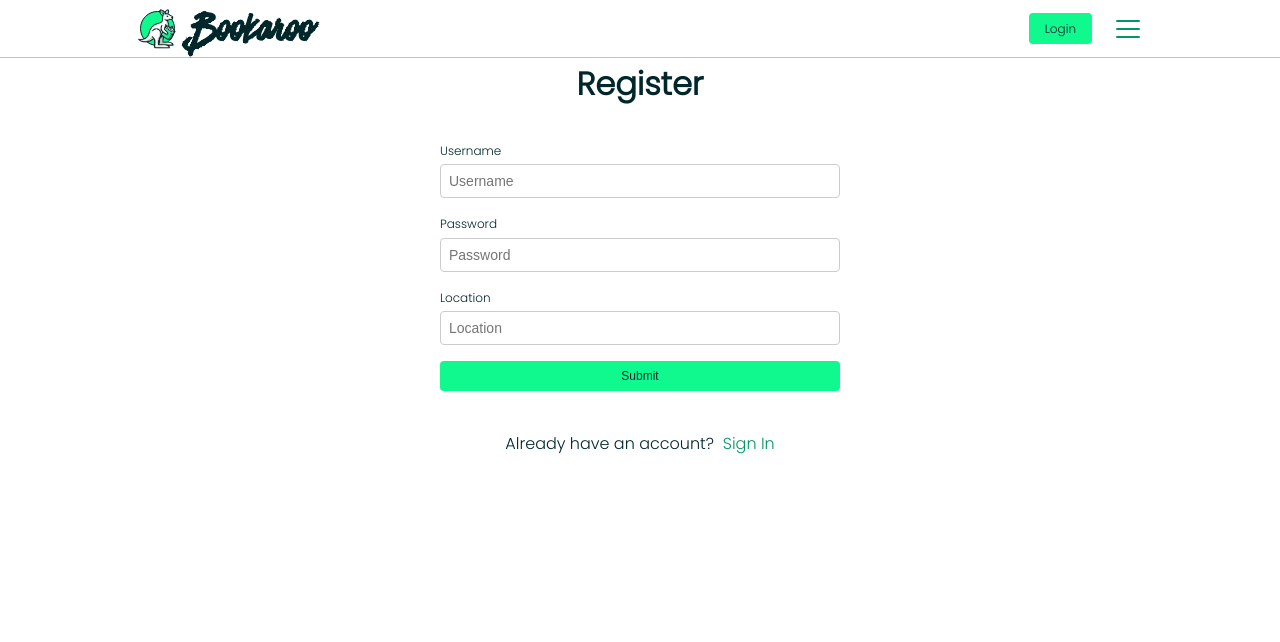
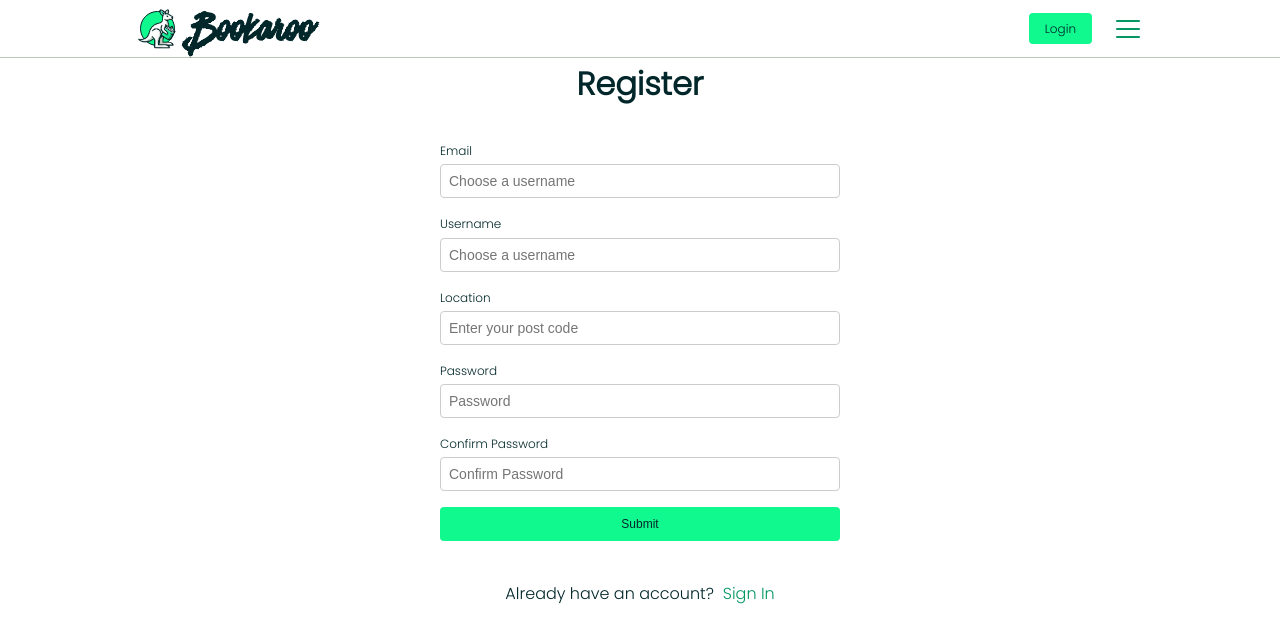
Before and after one commit to benhensor/bookaroo_frontend, a React (Create React App) app: page /register in a window 1280 px wide. Shown: the top 642 px of the page. Built offline with nearby package versions, Linux system fonts and the light colour scheme.

Commit message:
registration added

```diff
--- a/src/assets/styles/LoginStyles.js
+++ b/src/assets/styles/LoginStyles.js
@@ -3,3 +3,9 @@ import styled from 'styled-components';
 export const P = styled.p`
 margin-top: var(--sm);
 `
+
+export const InputGroup = styled.div`
+display: flex;
+flex-direction: column;
+margin-bottom: var(--sm);
+`
--- a/src/components/buttons/Button.js
+++ b/src/components/buttons/Button.js
@@ -3,7 +3,7 @@ import styled from 'styled-components'
 import { useWindowWidth } from '../../utils/useWindowWidth'
 import { Link } from 'react-router-dom'
 
-export default function Button({ type, text, onClick, to, state }) {
+export default function Button({ id, text, onClick, to, state }) {
 
 	const mobile = useWindowWidth() < 768
 
@@ -13,9 +13,9 @@ export default function Button({ type, text, onClick, to, state }) {
 		}
 	}
 
-	// Define styles and props for different button types
-	const getButtonStyles = (type) => {
-		switch (type) {
+	// Define styles and props for different button ids
+	const getButtonStyles = (id) => {
+		switch (id) {
 			case 'action':
 				return {
 					as: 'button',
@@ -24,6 +24,7 @@ export default function Button({ type, text, onClick, to, state }) {
 					color: 'var(--blkGreen)',
 					width: '100%',
           fontSize: '1.2rem',
+					type: text.toLowerCase() === 'submit' ? 'submit' : 'button',
 				}
 			case 'link':
 				return {
@@ -45,6 +46,7 @@ export default function Button({ type, text, onClick, to, state }) {
 					width: mobile ? '130px' : '150px',
 					padding: '.6rem var(--md)',
 					fontSize: '1.2rem',
+					type: 'button',
 				}
 			case 'delete':
 				return {
@@ -54,6 +56,7 @@ export default function Button({ type, text, onClick, to, state }) {
 					color: 'white',
 					width: '100%',
 					fontSize: '1.2rem',
+					type: 'button',
 				}
 			case 'word':
 				return {
@@ -96,11 +99,12 @@ export default function Button({ type, text, onClick, to, state }) {
 					backgroundColor: 'grey',
 					backgroundHoverColor: 'darkgrey',
 					color: 'white',
+					type: 'button',
 				}
 		}
 	}
 
-	// Get styles based on the type
+	// Get styles based on the id
 	const {
 		as,
 		backgroundColor,
@@ -111,7 +115,7 @@ export default function Button({ type, text, onClick, to, state }) {
 		width,
 		padding,
 		textDecoration,
-	} = getButtonStyles(type)
+	} = getButtonStyles(id)
 
 	// Return the button or link with appropriate styles
 	return (
--- /dev/null
+++ b/src/components/buttons/LinkButton.js
@@ -0,0 +1,41 @@
+import React from 'react'
+import styled from 'styled-components'
+import { Link } from 'react-router-dom'
+
+export default function LinkButton({ text, to, onClick}) {
+
+  const noBackground = text === 'Sign In' || text === 'Register'
+  const signOut = text === 'Sign Out'
+
+  const handleClick = (event) => {
+		if (onClick) {
+			onClick(event)
+		}
+	}
+
+  return (
+    <StyledLink
+      to={to}
+      onClick={handleClick}
+      $noBackground={noBackground}
+      $signOut={signOut}
+    >
+      {text}
+    </StyledLink>
+  )
+}
+
+const StyledLink = styled(Link)`
+  background-color: ${props => props.$noBackground ? 'transparent' : 'var(--accentGreen)'};
+  color: ${props => props.$signOut ? 'var(--dangerDk)' : 'var(--dkGreen)'};
+  font-size: inherit;
+  border: none;
+  display: inline-block;
+  text-align: center;
+  cursor: pointer;
+  border-radius: var(--xs);
+  text-decoration: none;
+  &:hover {
+    color: ${props => props.$signOut ? 'var(--danger)' : 'var(--accentGreen)'};
+  }
+`
--- /dev/null
+++ b/src/components/buttons/SubmitButton.js
@@ -0,0 +1,40 @@
+import React from 'react'
+import styled from 'styled-components'
+import { useWindowWidth } from '../../utils/useWindowWidth'
+
+export default function SubmitButton({ text, onClick }) {
+  const mobile = useWindowWidth() < 768
+
+	const handleClick = (event) => {
+		if (onClick) {
+			onClick(event)
+		}
+	}
+  const deleteBtn = text === 'Delete'
+  return (
+    <Button
+      type='submit'
+      onClick={handleClick}
+      $mobile={mobile}
+      $deleteBtn={deleteBtn}
+    >
+      {text}
+    </Button>
+  )
+}
+
+const Button = styled.button`
+  background-color: var(--accentGreen);
+  color: var(--blkGreen);
+  width: 100%;
+  padding: calc(var(--sm) + .2rem) var(--md);
+  font-size: 1.2rem;
+  border: none;
+  display: inline-block;
+  text-align: center;
+  cursor: pointer;
+  border-radius: var(--xs);
+  &:hover {
+    background-color: var(--accentLtGreen);
+  }
+`
--- a/src/components/login/Login.js
+++ b/src/components/login/Login.js
@@ -1,9 +1,11 @@
 import React, { useState } from 'react'
 import { useNavigate } from 'react-router-dom'
 import { useAuth } from '../../context/AuthContext'
+import SubmitButton from '../buttons/SubmitButton'
+import LinkButton from '../buttons/LinkButton'
 import Button from '../buttons/Button'
 import { Content } from '../../assets/styles/GlobalStyles'
-import { P } from '../../assets/styles/LoginStyles'
+import { P, InputGroup } from '../../assets/styles/LoginStyles'
 
 const Login = () => {
 	const navigate = useNavigate()
@@ -37,6 +39,8 @@ const Login = () => {
 			<Content>
 				<h1>Login</h1>
 				<form onSubmit={onSubmit}>
+					<InputGroup>
+						<label htmlFor="email">Email</label>
 						<input
 							type="email"
 							name="email"
@@ -45,6 +49,9 @@ const Login = () => {
 							placeholder="Email"
 							required
 						/>
+					</InputGroup>
+					<InputGroup>
+						<label htmlFor="password">Password</label>
 						<input
 							type="password"
 							name="password"
@@ -53,9 +60,12 @@ const Login = () => {
 							placeholder="Password"
 							required
 						/>
-					<Button type="action" text="Login" />
+					</InputGroup>
+					<SubmitButton text="Login" />
 				</form>
-				<P>Don't have an account? &nbsp;<Button type="word" to="/register" text="Register" /></P>
+				<P>Don't have an account? &nbsp;
+					<LinkButton to="/register" text="Register" />
+				</P>
 
 			</Content>
 		</section>
--- a/src/components/register/Register.js
+++ b/src/components/register/Register.js
@@ -1,114 +1,185 @@
-import React from 'react';
-import { useFormik } from 'formik';
-import * as Yup from 'yup';
-import { useNavigate } from 'react-router-dom';
-import axios from 'axios';
-import Button from '../buttons/Button';
-import { Content } from '../../assets/styles/GlobalStyles';
-import { P, InputGroup } from '../../assets/styles/RegisterStyles';
+import React from 'react'
+import { useFormik } from 'formik'
+import { useNavigate } from 'react-router-dom'
+import axios from 'axios'
+import { registerSchema } from '../../schemas/index'
+import SubmitButton from '../buttons/SubmitButton'
+import LinkButton from '../buttons/LinkButton'
+import { Content } from '../../assets/styles/GlobalStyles'
+import { P, InputGroup } from '../../assets/styles/RegisterStyles'
 
 const Register = () => {
-  const navigate = useNavigate();
+	const navigate = useNavigate()
 
-  const validationSchema = Yup.object({
-    username: Yup.string()
-      .min(3, 'Username must be at least 3 characters')
-      .max(20, 'Username cannot exceed 20 characters')
-      .required('Username is required'),
-    password: Yup.string()
-      .min(8, 'Password must be at least 8 characters')
-      .matches(
-        /^(?=.*[a-z])(?=.*[A-Z])(?=.*\d)(?=.*[@$!%*?&])[A-Za-z\d@$!%*?&]{8,}$/,
-        'Password must contain at least one uppercase letter, one lowercase letter, one number, and one special character'
-      )
-      .required('Password is required'),
-    location: Yup.string()
-      .min(2, 'Location must be at least 2 characters')
-      .max(50, 'Location cannot exceed 50 characters')
-      .required('Location is required'),
-  });
-
-  const formik = useFormik({
-    initialValues: {
-      username: '',
-      password: '',
-      location: '',
-    },
-    validationSchema,
-    onSubmit: async (values) => {
+	const registerUser = async (values) => {
+    // console.log('registering:', values)
     try {
-        const res = await axios.post(`${process.env.REACT_APP_API_URL}/api/auth/register`, values, {
+      const { email, username, postcode, password } = values
+      await axios.post(
+        `${process.env.REACT_APP_API_URL}/api/auth/register`,
+        { email, username, postcode, password },
+        {
           headers: {
             'Content-Type': 'application/json',
           },
-        });
-        console.log(res.data);
-        navigate('/login');
+        }
+      )
+      // console.log(res.data)
+      navigate('/login')
     } catch (error) {
-        console.error(error.response.data);
+      console.error(error.response.data)
     }
+  }
+
+
+	const { values, handleSubmit, handleBlur, handleChange, touched, errors } = useFormik({
+		initialValues: {
+      email: '',
+			username: '',
+			postcode: '',
+			password: '',
+      confirmPassword: '',
 		},
-  });
+    validationSchema: registerSchema,
+		onSubmit: registerUser,
+  })
+
+  // console.log(errors)
 
 	return (
 		<section>
 			<Content>
 				<h1>Register</h1>
-        <form onSubmit={formik.handleSubmit} method="post" autoComplete="off">
-          <input autoComplete="off" name="hidden" type="text" style={{ display: 'none' }} />
+				<form
+					onSubmit={handleSubmit}
+					method="post"
+					autoComplete="off"
+				>
+					<input
+						autoComplete="off"
+						name="hidden"
+						type="text"
+						style={{ display: 'none' }}
+					/>
+					<InputGroup>
+						<label htmlFor="email">Email</label>
+						<input
+              id="email"
+							type="email"
+							value={values.email}
+							onChange={handleChange}
+							onBlur={handleBlur}
+							placeholder={
+								errors.email &&
+								touched.email
+									? errors.email
+									: 'Choose a username'
+							}
+							className={
+								errors.username &&
+								touched.username
+									? 'error'
+									: ''
+							}
+						/>
+					</InputGroup>
 					<InputGroup>
 						<label htmlFor="username">Username</label>
 						<input
+              id="username"
 							type="text"
-              name="username"
-              value={formik.values.username}
-              onChange={formik.handleChange}
-              onBlur={formik.handleBlur}
-              placeholder="Username"
-              required
+							value={values.username}
+							onChange={handleChange}
+							onBlur={handleBlur}
+							placeholder={
+								errors.username &&
+								touched.username
+									? errors.username
+									: 'Choose a username'
+							}
+							className={
+								errors.username &&
+								touched.username
+									? 'error'
+									: ''
+							}
 						/>
-            {formik.touched.username && formik.errors.username ? (
-              <div style={{ color: 'red' }}>{formik.errors.username}</div>
-            ) : null}
+					</InputGroup>
+					<InputGroup>
+						<label htmlFor="postcode">Location</label>
+						<input
+              id="postcode"
+							type="text"
+							value={values.postcode}
+							onChange={handleChange}
+							onBlur={handleBlur}
+							placeholder={
+								errors.postcode &&
+								touched.postcode
+									? errors.postcode
+									: 'Enter your post code'
+							}
+							className={
+								errors.postcode &&
+								touched.postcode
+									? 'error'
+									: ''
+							}
+						/>
 					</InputGroup>
 					<InputGroup>
 						<label htmlFor="password">Password</label>
 						<input
+              id="password"
 							type="password"
-              name="password"
-              value={formik.values.password}
-              onChange={formik.handleChange}
-              onBlur={formik.handleBlur}
-              placeholder="Password"
-              required
+							value={values.password}
+							onChange={handleChange}
+							onBlur={handleBlur}
+							placeholder={
+								errors.password &&
+								touched.password
+									? errors.password
+									: 'Password'
+							}
+							className={
+								errors.password &&
+								touched.password
+									? 'error'
+									: ''
+							}
 						/>
-            {formik.touched.password && formik.errors.password ? (
-              <div style={{ color: 'red' }}>{formik.errors.password}</div>
-            ) : null}
 					</InputGroup>
 					<InputGroup>
-            <label htmlFor="location">Location</label>
+						<label htmlFor="password">Confirm Password</label>
 						<input
-              type="text"
-              name="location"
-              value={formik.values.location}
-              onChange={formik.handleChange}
-              onBlur={formik.handleBlur}
-              placeholder="Location"
-              required
+              id="confirmPassword"
+							type="password"
+							value={values.confirmPassword}
+							onChange={handleChange}
+							onBlur={handleBlur}
+							placeholder={
+								errors.confirmPassword &&
+								touched.confirmPassword
+									? errors.confirmPassword
+									: 'Confirm Password'
+							}
+							className={
+								errors.confirmPassword &&
+								touched.confirmPassword
+									? 'error'
+									: ''
+							}
 						/>
-            {formik.touched.location && formik.errors.location ? (
-              <div style={{ color: 'red' }}>{formik.errors.location}</div>
-            ) : null}
 					</InputGroup>
-          <Button type="action" text="Submit" />
+					<SubmitButton text="Submit" />
 				</form>
 				<P>
-          Already have an account? &nbsp;<Button type="word" to="/login" text="Sign In" />
+					Already have an account? &nbsp;
+					<LinkButton to="/login" text="Sign In" />
 				</P>
 			</Content>
 		</section>
-  );
-};
+	)
+}
 
-export default Register;
+export default Register
--- a/src/pages/Home.js
+++ b/src/pages/Home.js
@@ -17,7 +17,7 @@ export default function Home() {
           <p>Simply create an account, list your books and connect with other Bookaroos to swap or donate!</p>
         </Info>
         <Button
-          type="link"
+          id="link"
           to="/register"
           text="Get Started"
         >
```
Also changed, not shown: src/assets/styles/GlobalStyles.js (+8 -0 lines), src/components/buttons/ThumbnailButton.js (added, +42 -0 lines), src/components/header/Header.js (+4 -4 lines), src/schemas/index.js (added, +33 -0 lines). Lines whose indentation alone changed are shown as unchanged.
